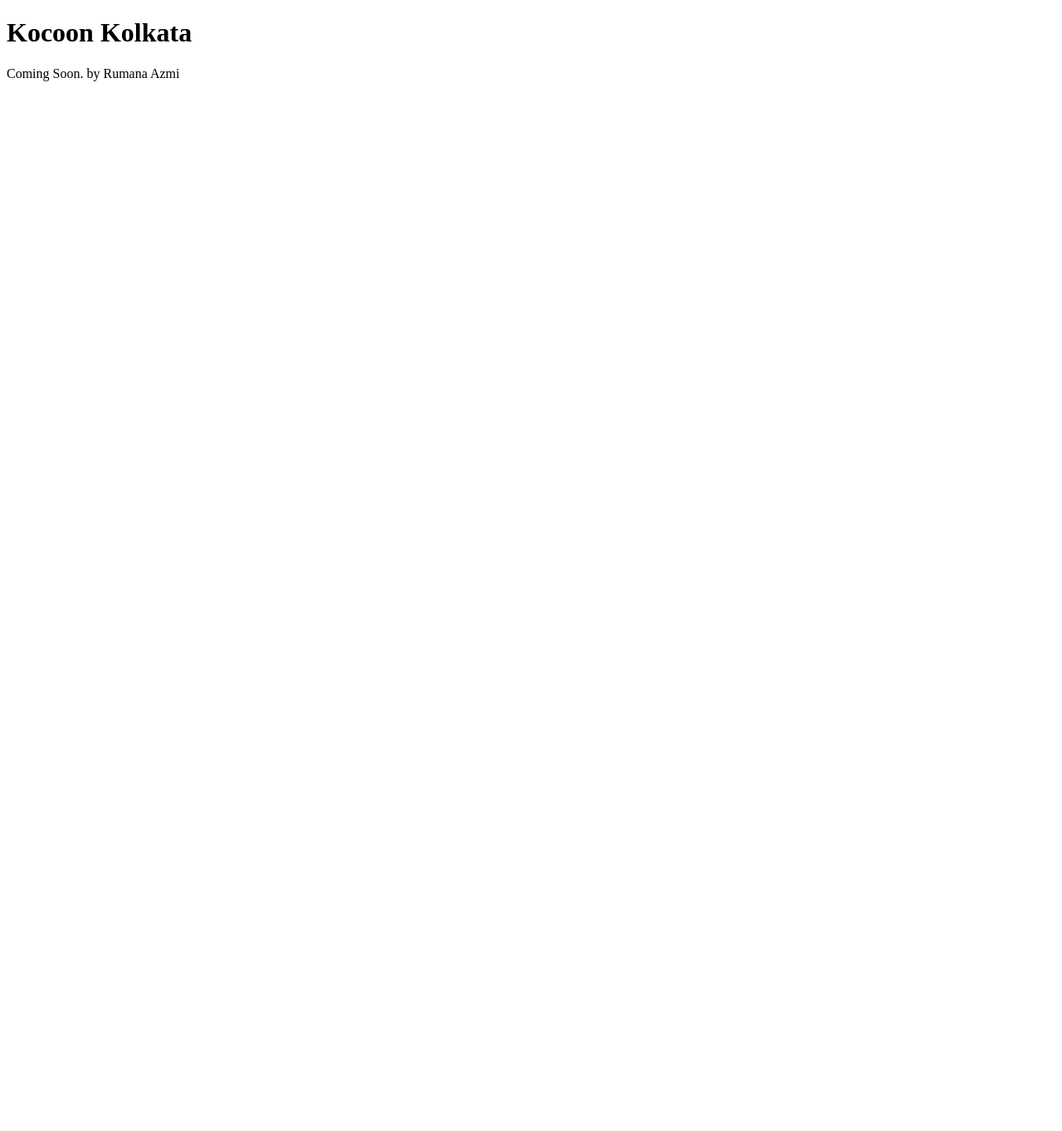
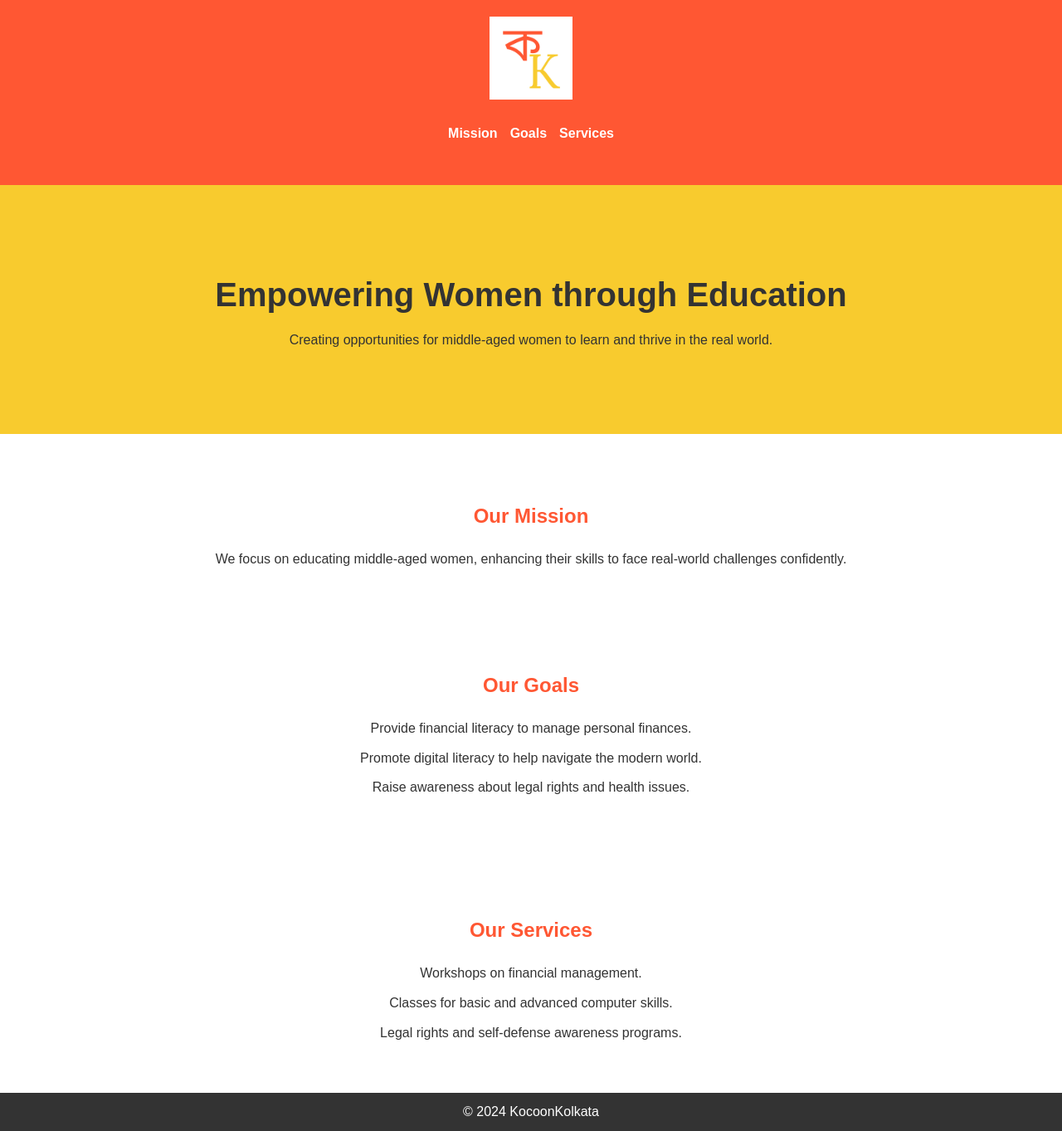
Before and after one commit to Pix3lB/KocoonKolkata, a plain HTML site: page index.html in a window 1280 px wide. Shown: the whole page at 83% size. Before the commit the page ends 800 px from the top, so only its background shows below. Drawn offline with Linux system fonts and the light colour scheme.

Commit message:
created version 1.0

```diff
--- a/index.html
+++ b/index.html
@@ -3,11 +3,64 @@
 <head>
     <meta charset="UTF-8">
     <meta name="viewport" content="width=device-width, initial-scale=1.0">
-    <meta http-equiv="X-UA-Compatible" content="IE=edge">
-    <title>Kocoon Kolkata</title>
+    <title>KocoonKolkata - Empowering Women</title>
+    <link rel="stylesheet" href="style.css">
+    <link rel="icon" href="kt.png" type="image/png">
 </head>
 <body>
-    <h1>Kocoon Kolkata</h1>
-    <p>Coming Soon. by Rumana Azmi</p>
+    <header>
+        <nav>
+            <div class="logo">
+                <img src="k.png" alt="KocoonKolkata Logo" style="height:100px;">
+            </div>
+            <ul>
+                <!-- <img src="k.png" alt="KocoonKolkata Logo" style="height:100px;"> -->
+                <li><a href="#mission">Mission</a></li>
+                <li><a href="#goals">Goals</a></li>
+                <li><a href="#services">Services</a></li>
+            </ul>
+        </nav>
+    </header>
+
+    <section class="hero">
+        <h1>Empowering Women through Education</h1>
+        <p>Creating opportunities for middle-aged women to learn and thrive in the real world.</p>
+    </section>
+
+    <section id="mission">
+        <h2>Our Mission</h2>
+        <p>We focus on educating middle-aged women, enhancing their skills to face real-world challenges confidently.</p>
+    </section>
+
+    <section id="goals">
+        <h2>Our Goals</h2>
+        <ul>
+            <li>Provide financial literacy to manage personal finances.</li>
+            <li>Promote digital literacy to help navigate the modern world.</li>
+            <li>Raise awareness about legal rights and health issues.</li>
+        </ul>
+    </section>
+
+    <section id="services">
+        <h2>Our Services</h2>
+        <ul>
+            <li>Workshops on financial management.</li>
+            <li>Classes for basic and advanced computer skills.</li>
+            <li>Legal rights and self-defense awareness programs.</li>
+        </ul>
+    </section>
+
+    <footer>&copy; 2024 KocoonKolkata</footer>
+
+    <script>
+        document.querySelectorAll('a[href^="#"]').forEach(anchor => {
+            anchor.addEventListener('click', function(e) {
+                e.preventDefault();
+                document.querySelector(this.getAttribute('href')).scrollIntoView({
+                    behavior: 'smooth'
+                });
+            });
+        });
+    </script>
 </body>
 </html>
--- /dev/null
+++ b/style.css
@@ -0,0 +1,15 @@
+* { margin: 0; padding: 0; box-sizing: border-box; }
+body { font-family: Arial, sans-serif; color: #333; line-height: 1.6; }
+header { background: #ff5733; padding: 20px; text-align: center; color: #fff; }
+nav ul { list-style: none; display: flex; justify-content: center; gap: 15px; }
+nav a { color: #fff; text-decoration: none; font-weight: bold; }
+.hero { background: #f8cb2e; color: #333; padding: 100px 20px; text-align: center; }
+h1 { font-size: 2.5rem; margin-bottom: 10px; }
+h2 { color: #ff5733; margin: 40px 0 20px; }
+section { padding: 40px 20px; text-align: center; }
+ul { list-style: none; margin: 20px 0; padding: 0; }
+li { margin-bottom: 10px; }
+footer { background: #333; color: #fff; padding: 10px; text-align: center; }
+
+.section { opacity: 0; transition: opacity 1s ease-in-out; }
+.section.fade-in { opacity: 1; }
```
Also changed, not shown: k.png (added), kt.png (added), script.js (added).
